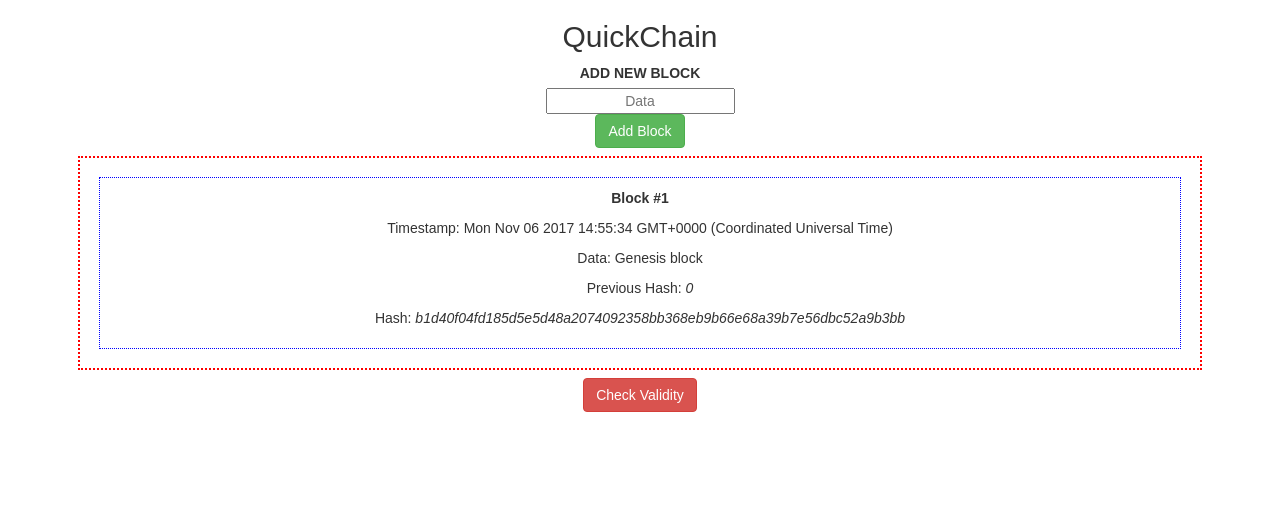
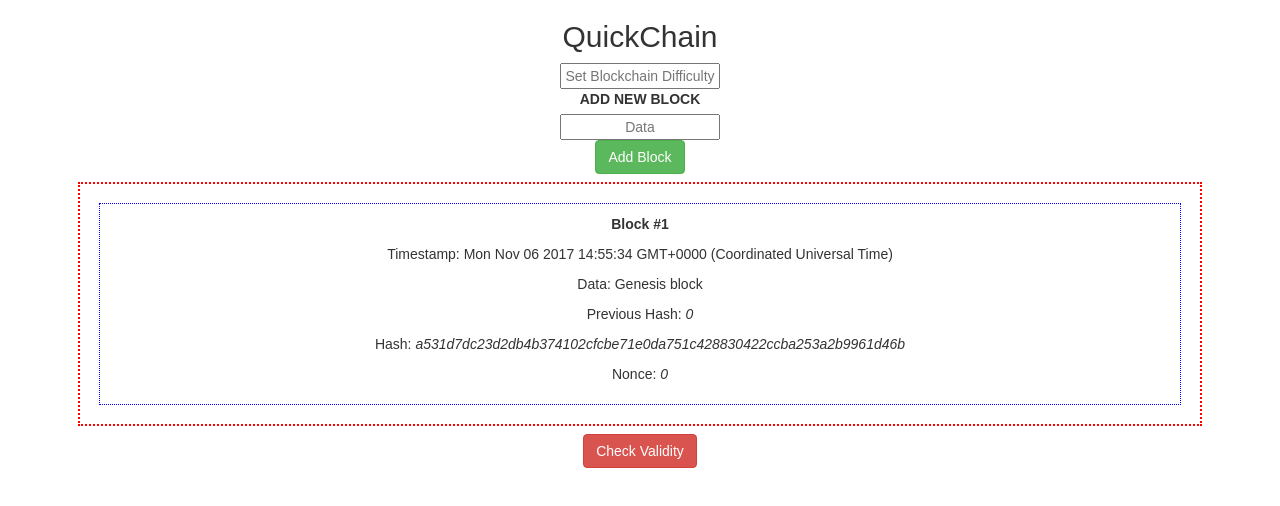
Before and after one commit to sebsonfire/react-quickchain, a React (Create React App) app: page / in a window 1280 px wide. Both pictures are taken after a click on the button "Create Genesis Block". Shown: the top 506 px of the page. Built offline with nearby package versions, Linux system fonts and the light colour scheme.

Commit message:
proof of work algorithm and difficulty setter

```diff
--- a/src/App.css
+++ b/src/App.css
@@ -32,6 +32,7 @@
 
 input {
   text-align: center;
+  width: 160px;
 }
 
 .chainanim-enter {
--- a/src/BlockInput.js
+++ b/src/BlockInput.js
@@ -8,7 +8,8 @@ export class BlockInput extends React.Component {
       timeStamp: "",
       data: "",
       previousHash: "",
-      hash: ""
+      hash: "",
+      nonce: ""
     }
 
     this.handleInputChange = this.handleInputChange.bind(this);
--- a/src/Blockchain.js
+++ b/src/Blockchain.js
@@ -11,12 +11,14 @@ export class BlockChain extends React.Component {
 
     this.state = {
       blockchain: blockchain,
-      valid: ""
+      valid: "",
+      difficulty: null
     }
 
     this.handleAddBlock = this.handleAddBlock.bind(this);
     this.handleSubmit = this.handleSubmit.bind(this);
     this.handleClickValidate = this.handleClickValidate.bind(this);
+    this.handleDifficultyChange = this.handleDifficultyChange.bind(this)
   }
 
   handleAddBlock(block) {
@@ -24,6 +26,7 @@ export class BlockChain extends React.Component {
     let timeStamp = new Date().toString();
     let previousHash = this.state.blockchain[this.state.blockchain.length-1].hash;
     let newBlock = new Block(index, timeStamp, block.data, previousHash);
+    newBlock.mineBlock(this.state.difficulty);
     this.setState({blockchain: [...this.state.blockchain, newBlock]});
   }
 
@@ -31,6 +34,7 @@ export class BlockChain extends React.Component {
     e.preventDefault();
     let timeStamp = new Date().toString();
     let genesisBlock = new Block(1, timeStamp, "Genesis block", "0");
+    genesisBlock.mineBlock(this.state.difficulty);
     this.setState({
       blockchain: [...this.state.blockchain, genesisBlock]
     });
@@ -39,6 +43,16 @@ export class BlockChain extends React.Component {
   handleClickValidate(e) {
     e.preventDefault();
     this.isChainValid();
+  }
+
+  handleDifficultyChange(e) {
+    e.preventDefault();
+    let target = e.target;
+    let value = parseInt(target.value);
+    value = isNaN(value) ? null : value;
+    this.setState({
+      difficulty: value
+    })
   }
 
   isChainValid() {
@@ -69,6 +83,13 @@ export class BlockChain extends React.Component {
     return (
       <div className='text-center'>
       <h2>QuickChain</h2>
+      <input name="difficulty"
+             type="text"
+             id="inputBlockDifficulty"
+             value={this.state.difficulty}
+             onChange={this.handleDifficultyChange}
+             placeholder="Set Blockchain Difficulty">
+      </input>
       {this.state.blockchain.length < 1 ?
         <div>
           <form onSubmit={this.handleSubmit}>
@@ -78,7 +99,6 @@ export class BlockChain extends React.Component {
         : null
       }
         {this.state.blockchain.length < 1 ? null : <BlockInput onAddBlock={this.handleAddBlock}/>}
-
         <div className={this.state.blockchain.length < 1 ? "" : 'blockchain'}>
           {this.state.blockchain.map((block, index) =>
             <div className='block' key={index}>
@@ -87,6 +107,7 @@ export class BlockChain extends React.Component {
               <div><p>Data: {block.data}</p></div>
               <div><p>Previous Hash: <i>{block.previousHash}</i></p></div>
               <div><p>Hash: <i>{block.hash}</i></p></div>
+              <div><p>Nonce: <i>{block.nonce}</i></p></div>
             </div>
           )}
         </div>
--- a/src/block.js
+++ b/src/block.js
@@ -7,10 +7,18 @@ export class Block {
     this.data = data;
     this.previousHash = previousHash;
     this.hash = this.calculateHash();
+    this.nonce = 0;
   }
 
   calculateHash(){
-    return SHA256(this.index+this.previousHash+this.timeStamp+JSON.stringify(this.data)).toString();
+    return SHA256(this.index+this.previousHash+this.timeStamp+JSON.stringify(this.data)+this.nonce).toString();
+  }
+
+  mineBlock(difficulty){
+    while(this.hash.substring(0, difficulty) !== Array(difficulty + 1).join("0")){
+      this.nonce++;
+      this.hash = this.calculateHash();
+    }
   }
 }
 
```
